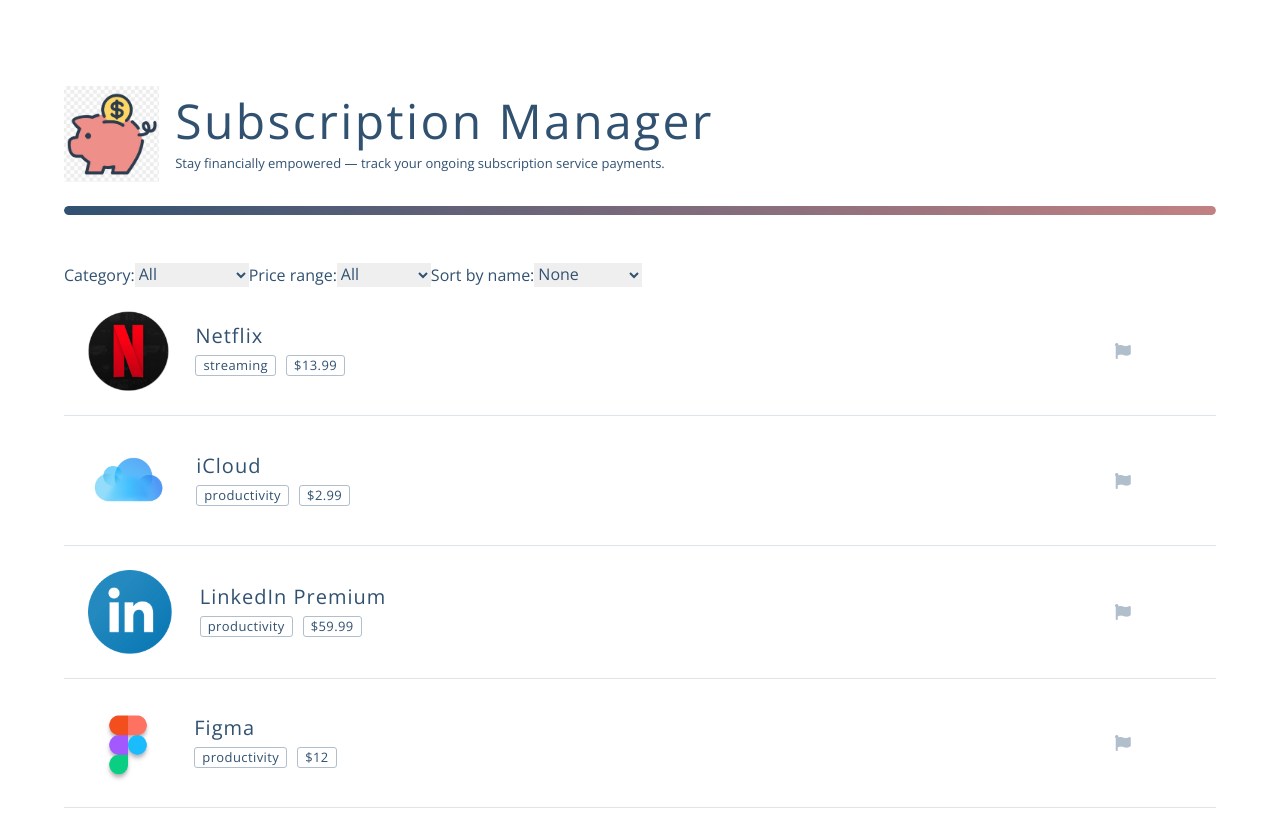
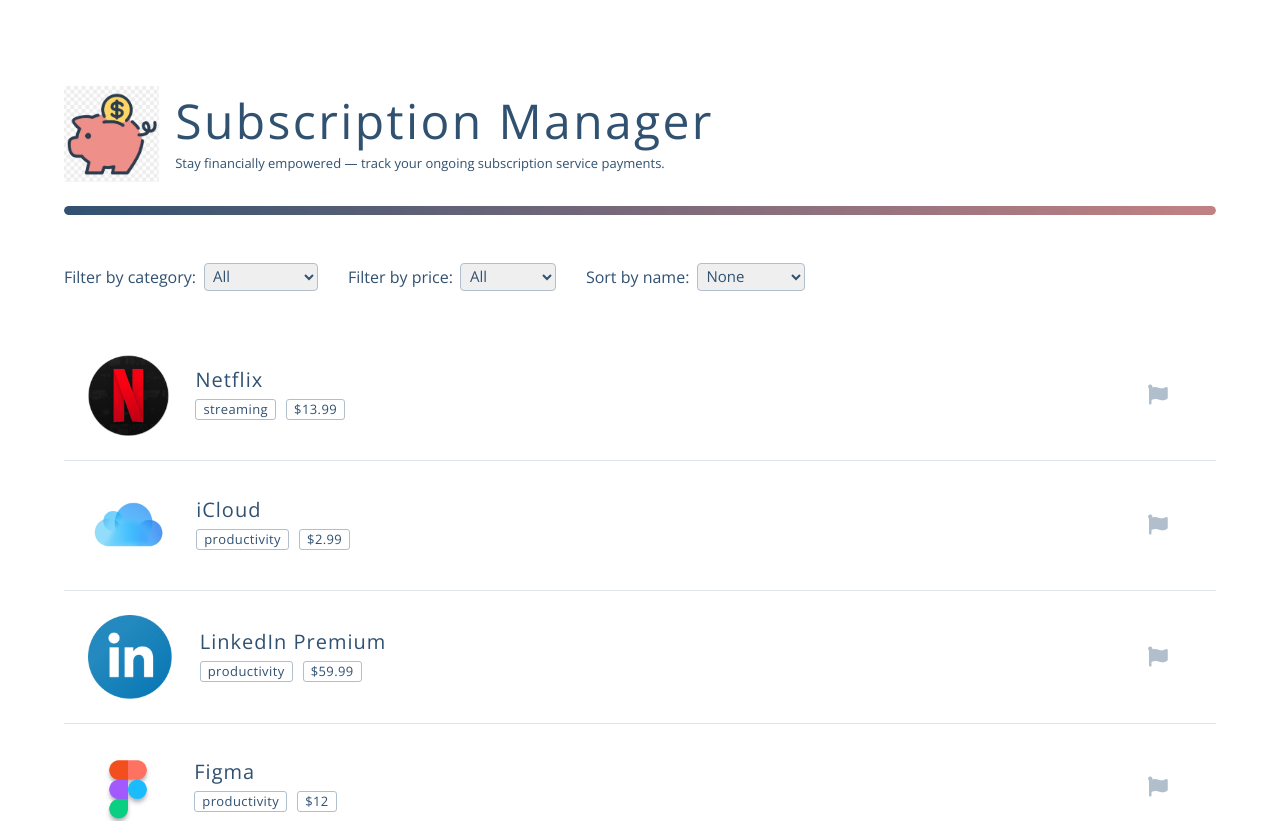
Before and after one commit to zamandalee/subscription-tracker, a React (Create React App) app: page / in a window 1280 px wide. Shown: the top 821 px of the page. Built offline with nearby package versions, Linux system fonts and the light colour scheme.

Commit message:
Fix list filtering and filter styling

```diff
--- a/src/assets/listContainer.css
+++ b/src/assets/listContainer.css
@@ -2,13 +2,26 @@
 
 
 /* LIST FILTERS */
-
+.list-filters > select {
+  border: 1px solid var(--light-navy);
+  padding: 0.15em 0 0.15em 0.3em;
+  margin: 0 2em 0 0.5em;
+  border-radius: 4px;
+  font-size: 15px;
+}
 
 /* DISPLAYED LIST */
+.list-items {
+  margin-top: 40px;
+}
+.empty-list {
+  color: var(--light-navy);
+  font-size: 20px;
+}
 
 /* LIST ITEM */
 .list-item {
-  padding: 1.5em;
+  padding: 1.5em 3em 1.5em 1.5em;
   border-bottom: 1px solid var(--clear-navy);
 }
 .item-logo {
@@ -34,7 +47,7 @@
 }
 /* Item flag */
 .item-flag {
-  width: 7%;
+  font-size: 1.25em;
   cursor: pointer;
   color: var(--light-navy);
 }
--- a/src/components/listFilters.js
+++ b/src/components/listFilters.js
@@ -5,7 +5,7 @@ const ListFilters = (props) => {
 
   return (
     <div className="list-filters">
-      <label htmlFor="category">Category:</label>
+      <label htmlFor="category">Filter by category:</label>
       <select name="category" onChange={e => handleCategoryFilter(e.target.value)}>
         <option value="none">All</option>
         <option value="ecommerce">E-commerce</option>
@@ -15,12 +15,12 @@ const ListFilters = (props) => {
         <option value="streaming">Streaming</option>
       </select>
 
-      <label htmlFor="price">Price range:</label>
+      <label htmlFor="price">Filter by price:</label>
       <select name="price" onChange={e => handlePriceFilter(e.target.value)}>
         <option value="none">All</option>
-        <option value={lowPriceObj}>$0-11.99</option>
-        <option value={midPriceObj}>$12-29.99</option>
-        <option value={highPriceObj}>$30+</option>
+        <option value={JSON.stringify(lowPriceObj)}>$0-11.99</option>
+        <option value={JSON.stringify(midPriceObj)}>$12-29.99</option>
+        <option value={JSON.stringify(highPriceObj)}>$30+</option>
       </select>
 
       <label htmlFor="sort">Sort by name:</label>
```
